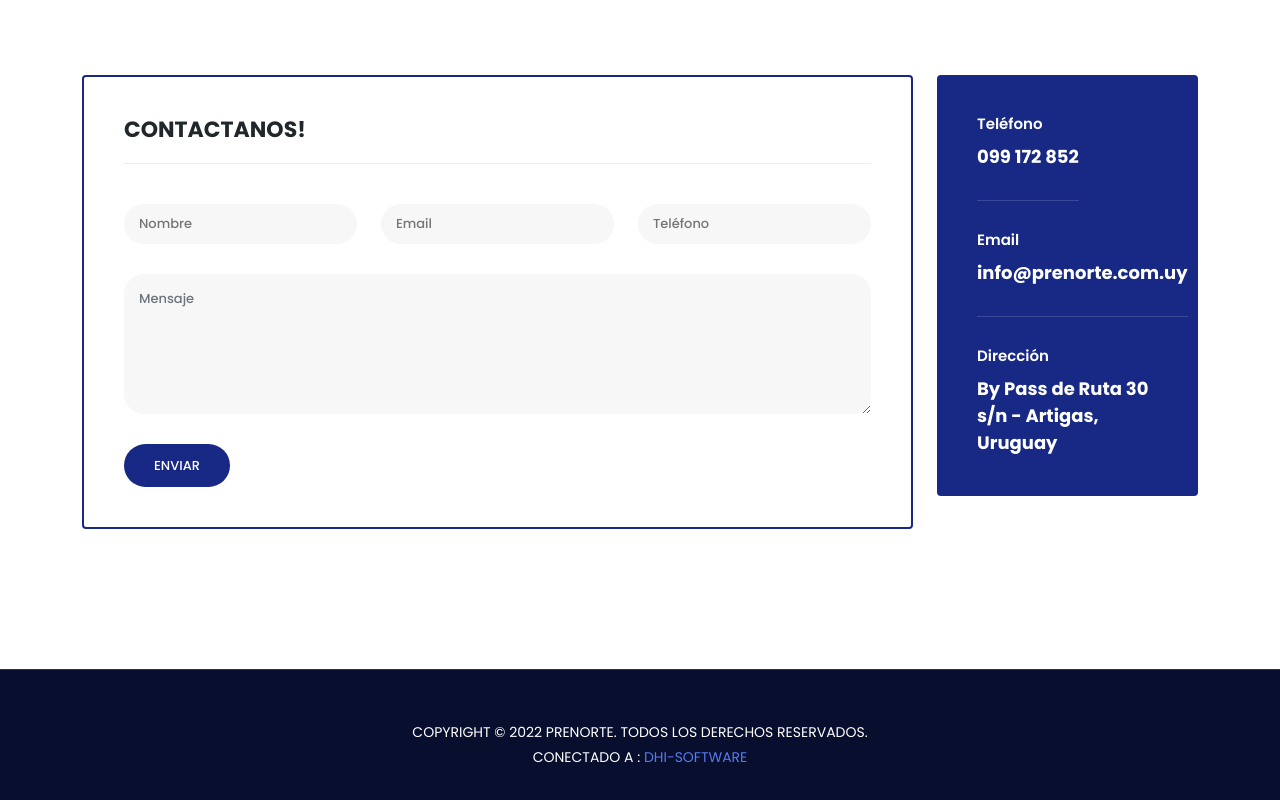
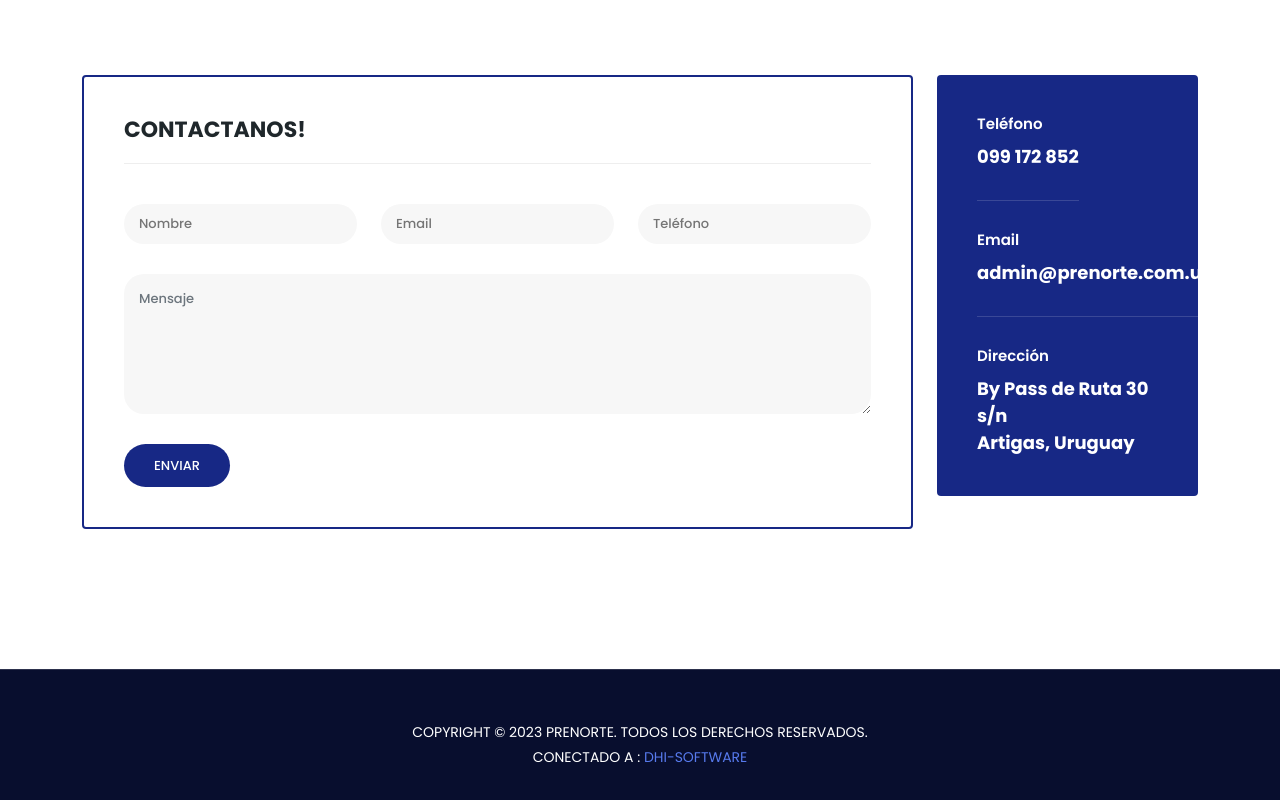
Before and after one commit to santioliverag/prenorte, a plain HTML site: page index.html in a window 1280 px wide. Shown: the part 4424-5224 px from the top of the page. Drawn offline with Linux system fonts and the light colour scheme.

Commit message:
fix: mail y año footer

```diff
--- a/index.html
+++ b/index.html
@@ -394,7 +394,7 @@
         <div class="col-lg-9 align-self-center">
           <div class="row">
             <div class="col-lg-12">
-              <form id="contact" action="https://formsubmit.co/info@prenorte.com.uy" method="post">
+              <form id="contact" action="https://formsubmit.co/admin@prenorte.com.uy" method="post">
                 <div class="row">
                   <div class="col-lg-12">
                     <h2>Contactanos!</h2>
@@ -439,11 +439,11 @@
               </li>
               <li>
                 <h6>Email</h6>
-                <span>info@prenorte.com.uy</span>
+                <span>admin@prenorte.com.uy</span>
               </li>
               <li>
                 <h6>Dirección</h6>
-                <span>By Pass de Ruta 30 s/n - Artigas, Uruguay</span>
+                <span>By Pass de Ruta 30 s/n <br> Artigas, Uruguay</span>
               </li>
             </ul>
           </div>
@@ -451,7 +451,7 @@
       </div>
     </div>
     <div class="footer">
-      <p>Copyright © 2022 PreNorte. Todos los derechos reservados.
+      <p>Copyright © <span id="footer-age"></span> PreNorte. Todos los derechos reservados.
           <br>Conectado a : <a href="http://www.dhi-software.com" target="_parent" title="dhi-software">dhi-software</a></p>
     </div>
   </section>
@@ -513,6 +513,13 @@
         $(window).scroll(function () {
           checkSection();
         });
+
+
+	    $(document).ready(function () {
+		    var anio = new Date().getFullYear();
+        document.getElementById("footer-age").innerHTML = anio;
+      });
+
     </script>
 </body>
 
```
